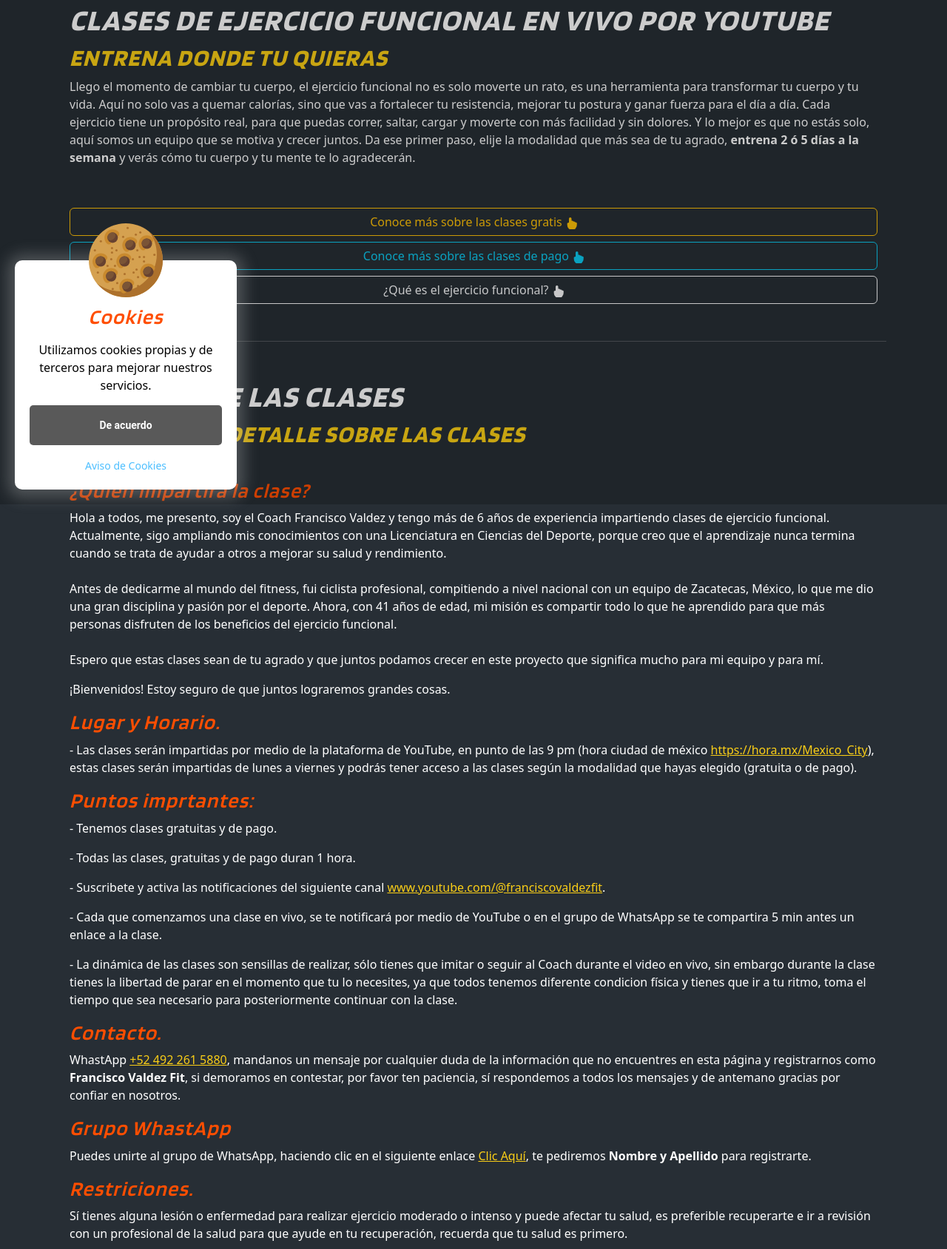
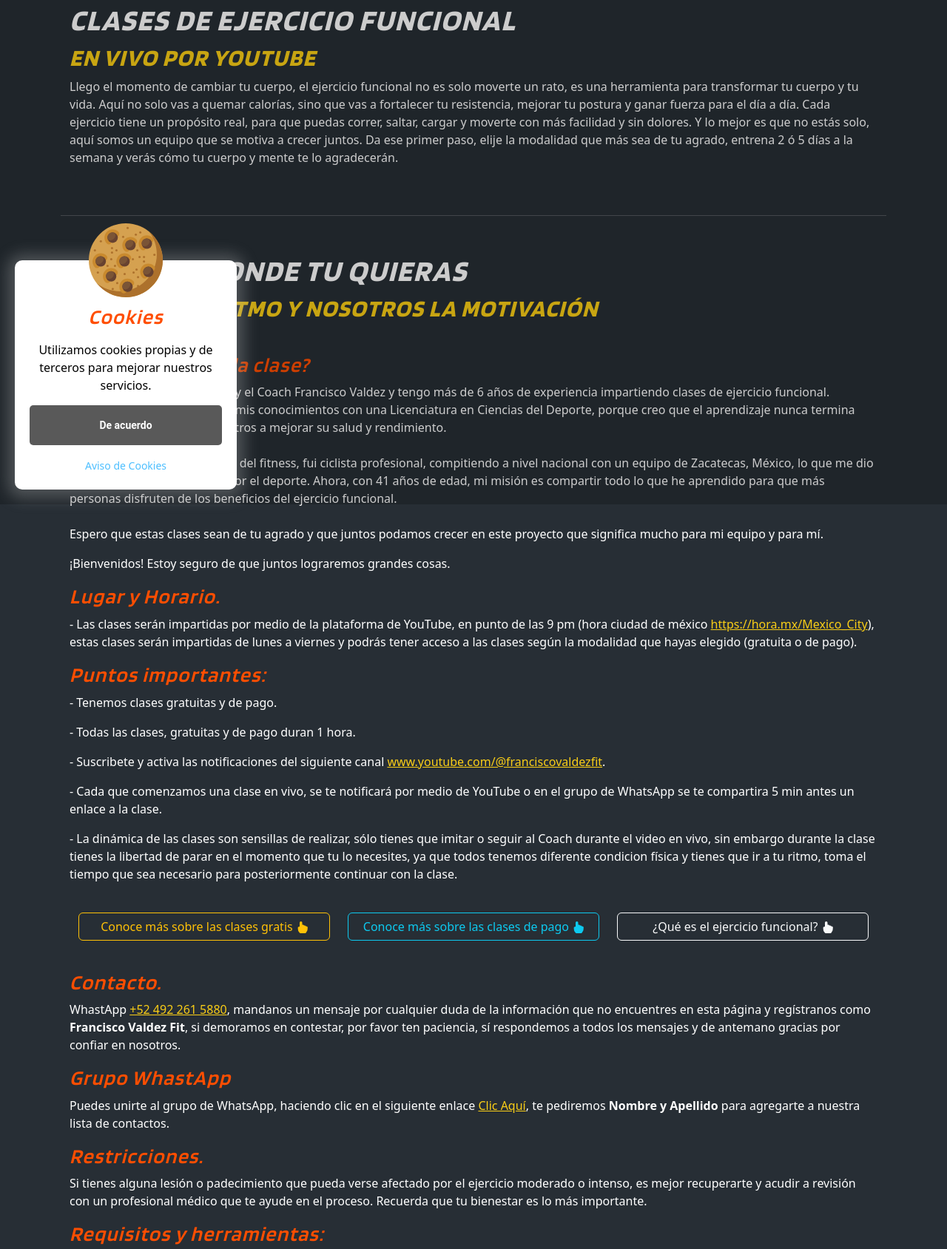
Before and after one commit to franciscovaldezfit/codigo-fvf, a plain HTML site: page pages/clases-lives-youtube.html in a window 1280 px wide. Shown: the part 118-1807 px from the top of the page at 74% size. Drawn offline with nearby package versions, Linux system fonts and the light colour scheme.

Commit message:
se corrigio ortografía

```diff
--- a/css/media.css
+++ b/css/media.css
@@ -1,69 +1,75 @@
+/*Inicia Extra Extra Large...*/
+@media (min-width: 1400px) {}
 
-/*Inicia Extra Extra Large...*/
-@media (min-width: 1400px){
-
-}
 /*...termina XXL*/
 
 /*Inicia Extra Large...*/
-@media (min-width: 1200px) and (max-width: 1399px){
+@media (min-width: 1200px) and (max-width: 1399px) {}
 
-}
 /*...termina XL*/
 
 /*Inicia Large...*/
-@media (min-width: 992px) and (max-width: 1199px){
+@media (min-width: 992px) and (max-width: 1199px) {}
 
-}
 /*...termina LG.*/
 
 /*Inicia Medium...*/
-@media (min-width: 768px) and (max-width: 991px){
+@media (min-width: 768px) and (max-width: 991px) {}
 
-}
 /*...termina MD.*/
 
 /*Inicia Small...*/
-@media (min-width: 576px) and (max-width: 767px){
+@media (min-width: 576px) and (max-width: 767px) {}
 
-}
 /*...termina SM.*/
 
 /*Inicia Extra Small...*/
-@media (min-width: 320px) and (max-width: 575px){
-    .navbar-brand{
+@media (min-width: 320px) and (max-width: 575px) {
+    .navbar-brand {
         letter-spacing: 0em;
     }
+
 }
-@media (max-width: 319px){
-    body{
+
+@media (max-width: 319px) {
+    body {
         display: none;
         /* background-color: #130600 !important; */
     }
 }
+
 /*...termina XS.*/
 
+@media (max-width: 767px) {
+    .espacio-pequenio-bonito-sin-linea {
+        margin: 15px 0px 15px 0px;
+    }
+}
+
+@media (min-width: 768px) {
+    .espacio-pequenio-bonito-sin-linea {
+
+        display: none;
+    }
+}
+
 /*Inicia XL...*/
-@media (min-width: 1200px){
+@media (min-width: 1200px) {}
 
-}
 /*...termina XL*/
 
 /*Inicia LG...*/
-@media (min-width: 992px) and (max-width: 1199px){
+@media (min-width: 992px) and (max-width: 1199px) {}
 
-}
-@media (min-width: 992px){
+@media (min-width: 992px) {}
 
-}
-@media (max-width: 991px){
+@media (max-width: 991px) {}
 
-}
 /*...termina LG.*/
 
 /*Inicia Medium...*/
-@media (min-width: 768px){
-    .nivel-0{
+@media (min-width: 768px) {
+    .nivel-0 {
         margin-top: 15px;
         margin-bottom: 15px;
         padding: 15px;
@@ -71,18 +77,20 @@
         height: calc(100vh - 62px);
     }
 }
-@media (min-width: 992px){
-    .img-fvf{
+
+@media (min-width: 992px) {
+    .img-fvf {
         background-image: url(../img/img-fvf-992-1400.png);
         width: 894px;
         height: 278px;
     }
 }
+
 /*...termina MD.*/
 
 /*Inicia Small...*/
-@media (min-width: 576px) and (max-width: 767px){
-    .nivel-0{
+@media (min-width: 576px) and (max-width: 767px) {
+    .nivel-0 {
         margin-top: 10px;
         margin-bottom: 10px;
         padding: 10px;
@@ -90,33 +98,34 @@
         height: calc(100vh - 42px);
     }
 }
-@media (min-width: 576px) and (max-width: 991px){
-    .img-fvf{
+
+@media (min-width: 576px) and (max-width: 991px) {
+    .img-fvf {
         background-image: url(../img/img-fvf-576-991.png);
         width: 496px;
         height: 413px;
     }
 }
+
 /*...termina SM.*/
 
 /*Inicia Extra small...*/
-@media (min-width: 320px) and (max-width: 575px){
-    .nivel-0{
+@media (min-width: 320px) and (max-width: 575px) {
+    .nivel-0 {
         margin-top: 5px;
         margin-bottom: 5px;
         padding: 5px;
         width: calc(100% - 24px);
         height: calc(100vh - 22px);
     }
-    h1{
-        margin: 5px 0px;
-    }
 }
-@media (min-width: 320px) and (max-width: 575px){
-    .img-fvf{
+
+@media (min-width: 320px) and (max-width: 575px) {
+    .img-fvf {
         background-image: url(../img/img-fvf-320-575.png);
         width: 275px;
         height: 247px;
     }
 }
+
 /*...termina XS.*/
--- a/pages/clases-lives-youtube.html
+++ b/pages/clases-lives-youtube.html
@@ -132,56 +132,20 @@
             <div class="row">
                 <div class="col">
                     <article>
-                        <h1>CLASES DE EJERCICIO FUNCIONAL EN VIVO POR YOUTUBE</h1>
-                        <h2>ENTRENA DONDE TU QUIERAS</h2>
+                        <h1>CLASES DE EJERCICIO FUNCIONAL</h1>
+                        <h2>EN VIVO POR YOUTUBE</h2>
                         <p>Llego el momento de cambiar tu cuerpo,
                             el ejercicio funcional no es solo moverte un rato, es una herramienta para transformar tu
                             cuerpo y tu vida. Aquí no solo vas a quemar calorías, sino que vas a fortalecer tu
                             resistencia, mejorar tu postura y ganar fuerza para el día a día. Cada ejercicio tiene un
                             propósito real, para que puedas correr, saltar, cargar y moverte con más facilidad y sin
-                            dolores. Y lo mejor es que no estás solo, aquí somos un equipo que se motiva y crecer
+                            dolores. Y lo mejor es que no estás solo, aquí somos un equipo que se motiva a crecer
                             juntos.
-                            Da ese primer paso, elije la modalidad que más sea de tu agrado, <b>entrena 2 ó 5 días a la
-                                semana</b> y verás cómo tu cuerpo y tu mente te lo
+                            Da ese primer paso, elije la modalidad que más sea de tu agrado, entrena 2 ó 5 días a la
+                            semana y verás cómo tu cuerpo y mente te lo
                             agradecerán.
                         </p>
                     </article>
-                </div>
-            </div>
-        </div>
-
-        <div class="espacio-bonito-sin-linea"></div>
-
-        <div class="container">
-            <div class="row">
-                <div class="d-grid gap-2 col mx-auto">
-                    <button type="button" class="btn btn-outline-warning" data-bs-toggle="modal"
-                        data-bs-target="#clases-gratis">
-                        Conoce más sobre las clases gratis
-                        <svg xmlns="http://www.w3.org/2000/svg" width="16" height="16" fill="currentColor"
-                            class="bi bi-hand-index-fill" viewBox="0 0 16 16">
-                            <path
-                                d="M8.5 4.466V1.75a1.75 1.75 0 1 0-3.5 0v5.34l-1.2.24a1.5 1.5 0 0 0-1.196 1.636l.345 3.106a2.5 2.5 0 0 0 .405 1.11l1.433 2.15A1.5 1.5 0 0 0 6.035 16h6.385a1.5 1.5 0 0 0 1.302-.756l1.395-2.441a3.5 3.5 0 0 0 .444-1.389l.271-2.715a2 2 0 0 0-1.99-2.199h-.581a5 5 0 0 0-.195-.248c-.191-.229-.51-.568-.88-.716-.364-.146-.846-.132-1.158-.108l-.132.012a1.26 1.26 0 0 0-.56-.642 2.6 2.6 0 0 0-.738-.288c-.31-.062-.739-.058-1.05-.046z" />
-                        </svg>
-                    </button>
-                    <button type="button" class="btn btn-outline-info" data-bs-toggle="modal"
-                        data-bs-target="#clases-de-pago">
-                        Conoce más sobre las clases de pago
-                        <svg xmlns="http://www.w3.org/2000/svg" width="16" height="16" fill="currentColor"
-                            class="bi bi-hand-index-fill" viewBox="0 0 16 16">
-                            <path
-                                d="M8.5 4.466V1.75a1.75 1.75 0 1 0-3.5 0v5.34l-1.2.24a1.5 1.5 0 0 0-1.196 1.636l.345 3.106a2.5 2.5 0 0 0 .405 1.11l1.433 2.15A1.5 1.5 0 0 0 6.035 16h6.385a1.5 1.5 0 0 0 1.302-.756l1.395-2.441a3.5 3.5 0 0 0 .444-1.389l.271-2.715a2 2 0 0 0-1.99-2.199h-.581a5 5 0 0 0-.195-.248c-.191-.229-.51-.568-.88-.716-.364-.146-.846-.132-1.158-.108l-.132.012a1.26 1.26 0 0 0-.56-.642 2.6 2.6 0 0 0-.738-.288c-.31-.062-.739-.058-1.05-.046z" />
-                        </svg>
-                    </button>
-                    <button type="button" class="btn btn-outline-light" data-bs-toggle="modal"
-                        data-bs-target="#ejercicio-funcional">
-                        ¿Qué es el ejercicio funcional?
-                        <svg xmlns="http://www.w3.org/2000/svg" width="16" height="16" fill="currentColor"
-                            class="bi bi-hand-index-fill" viewBox="0 0 16 16">
-                            <path
-                                d="M8.5 4.466V1.75a1.75 1.75 0 1 0-3.5 0v5.34l-1.2.24a1.5 1.5 0 0 0-1.196 1.636l.345 3.106a2.5 2.5 0 0 0 .405 1.11l1.433 2.15A1.5 1.5 0 0 0 6.035 16h6.385a1.5 1.5 0 0 0 1.302-.756l1.395-2.441a3.5 3.5 0 0 0 .444-1.389l.271-2.715a2 2 0 0 0-1.99-2.199h-.581a5 5 0 0 0-.195-.248c-.191-.229-.51-.568-.88-.716-.364-.146-.846-.132-1.158-.108l-.132.012a1.26 1.26 0 0 0-.56-.642 2.6 2.6 0 0 0-.738-.288c-.31-.062-.739-.058-1.05-.046z" />
-                        </svg>
-                    </button>
                 </div>
             </div>
         </div>
@@ -203,10 +167,12 @@
                             <h3>Horario</h3>
                             <p>Lunes y miercoles de 9 pm a 10 pm, hora ciudad de México.</p>
                             <h3>Únete al grupo de WhastApp</h3>
-                            <p>- Te dejo un enlace para que te unas al grupo, <a href="https://chat.whatsapp.com/IhDKY8wSlCL79MC6QDAL2y"
-                                    target="_blank">Clic
+                            <p>- Te dejo un enlace para que te unas al grupo, <a
+                                    href="https://chat.whatsapp.com/IhDKY8wSlCL79MC6QDAL2y" target="_blank">Clic
                                     Aquí</a>.</p>
-                            <p>- Todas las clases se comparten 5 min antes por medio de un link en el grupo de WhastApp.</p>
+                            <p>- Todas las clases se comparten 5 min antes por medio de un enlace en el grupo de
+                                WhastApp.
+                            </p>
                         </article>
 
                         <img src="../img/clases_gratis.png" class="img-fluid" alt="Clases Gratis">
@@ -242,11 +208,11 @@
                             <h3>Costo</h3>
                             <p>
                                 <b>México:</b><br>
-                                - $50 MXN por senama. <br>
+                                - $50 MXN por semana. <br>
                                 - $150 MXN por mes. <br>
                                 - Estos pagos se realizan por depósito o transferencia bancaria.<br><br>
                                 <b>Otros países:</b><br>
-                                - $3 USD por senama.<br>
+                                - $3 USD por semana.<br>
                                 - $9 USD por mes.<br>
                                 - Estos pagos se realizan por la plataforma de PayPal.<br><br>
                                 Si estas interesado en tomar las clases, puedes mandarnos un mensaje por WhastApp al <a
@@ -360,8 +326,8 @@
             <div class="row">
                 <div class="col">
                     <article>
-                        <h1>TODO SOBRE LAS CLASES</h1>
-                        <h2>CONOCE CADA DETALLE SOBRE LAS CLASES</h2>
+                        <h1>ENTRENA DONDE TU QUIERAS</h1>
+                        <h2>TU PONES EL RITMO Y NOSOTROS LA MOTIVACIÓN</h2>
                         <div class="espacio-bonito-sin-linea"></div>
                         <h3>¿Quién impartirá la clase?</h3>
                         <p>Hola a todos, me presento, soy el Coach Francisco Valdez y tengo más de 6 años de experiencia
@@ -385,7 +351,7 @@
                             a viernes y podrás tener acceso a las clases según la modalidad que hayas elegido (gratuita
                             o de pago).
                         </p>
-                        <h3>Puntos imprtantes:</h3>
+                        <h3>Puntos importantes:</h3>
                         <p>- Tenemos clases gratuitas y de pago.</p>
                         <p>- Todas las clases, gratuitas y de pago duran 1 hora.</p>
                         <p>- Suscribete y activa las notificaciones del siguiente canal <a
@@ -399,25 +365,68 @@
                             el momento que tu lo
                             necesites, ya que todos tenemos diferente condicion física y tienes que ir a tu ritmo, toma
                             el tiempo que sea necesario para posteriormente continuar con la clase.</p>
+
+                        <div class="espacio-bonito-sin-linea"></div>
+
+                        <div class="container">
+                            <div class="row">
+                                <div class="col-12 col-md-4">
+                                    <button type="button" class="btn btn-outline-warning" style="width: 100%;"
+                                        data-bs-toggle="modal" data-bs-target="#clases-gratis">
+                                        Conoce más sobre las clases gratis
+                                        <svg xmlns="http://www.w3.org/2000/svg" width="16" height="16"
+                                            fill="currentColor" class="bi bi-hand-index-fill" viewBox="0 0 16 16">
+                                            <path
+                                                d="M8.5 4.466V1.75a1.75 1.75 0 1 0-3.5 0v5.34l-1.2.24a1.5 1.5 0 0 0-1.196 1.636l.345 3.106a2.5 2.5 0 0 0 .405 1.11l1.433 2.15A1.5 1.5 0 0 0 6.035 16h6.385a1.5 1.5 0 0 0 1.302-.756l1.395-2.441a3.5 3.5 0 0 0 .444-1.389l.271-2.715a2 2 0 0 0-1.99-2.199h-.581a5 5 0 0 0-.195-.248c-.191-.229-.51-.568-.88-.716-.364-.146-.846-.132-1.158-.108l-.132.012a1.26 1.26 0 0 0-.56-.642 2.6 2.6 0 0 0-.738-.288c-.31-.062-.739-.058-1.05-.046z" />
+                                        </svg>
+                                    </button>
+                                </div>
+                                <div class="espacio-pequenio-bonito-sin-linea"></div>
+                                <div class="col-12 col-md-4">
+                                    <button type="button" class="btn btn-outline-info" style="width: 100%;"
+                                        data-bs-toggle="modal" data-bs-target="#clases-de-pago">
+                                        Conoce más sobre las clases de pago
+                                        <svg xmlns="http://www.w3.org/2000/svg" width="16" height="16"
+                                            fill="currentColor" class="bi bi-hand-index-fill" viewBox="0 0 16 16">
+                                            <path
+                                                d="M8.5 4.466V1.75a1.75 1.75 0 1 0-3.5 0v5.34l-1.2.24a1.5 1.5 0 0 0-1.196 1.636l.345 3.106a2.5 2.5 0 0 0 .405 1.11l1.433 2.15A1.5 1.5 0 0 0 6.035 16h6.385a1.5 1.5 0 0 0 1.302-.756l1.395-2.441a3.5 3.5 0 0 0 .444-1.389l.271-2.715a2 2 0 0 0-1.99-2.199h-.581a5 5 0 0 0-.195-.248c-.191-.229-.51-.568-.88-.716-.364-.146-.846-.132-1.158-.108l-.132.012a1.26 1.26 0 0 0-.56-.642 2.6 2.6 0 0 0-.738-.288c-.31-.062-.739-.058-1.05-.046z" />
+                                        </svg>
+                                    </button>
+                                </div>
+                                <div class="espacio-pequenio-bonito-sin-linea"></div>
+                                <div class="col-12 col-md-4">
+                                    <button type="button" class="btn btn-outline-light" style="width: 100%;"
+                                        data-bs-toggle="modal" data-bs-target="#ejercicio-funcional">
+                                        ¿Qué es el ejercicio funcional?
+                                        <svg xmlns="http://www.w3.org/2000/svg" width="16" height="16"
+                                            fill="currentColor" class="bi bi-hand-index-fill" viewBox="0 0 16 16">
+                                            <path
+                                                d="M8.5 4.466V1.75a1.75 1.75 0 1 0-3.5 0v5.34l-1.2.24a1.5 1.5 0 0 0-1.196 1.636l.345 3.106a2.5 2.5 0 0 0 .405 1.11l1.433 2.15A1.5 1.5 0 0 0 6.035 16h6.385a1.5 1.5 0 0 0 1.302-.756l1.395-2.441a3.5 3.5 0 0 0 .444-1.389l.271-2.715a2 2 0 0 0-1.99-2.199h-.581a5 5 0 0 0-.195-.248c-.191-.229-.51-.568-.88-.716-.364-.146-.846-.132-1.158-.108l-.132.012a1.26 1.26 0 0 0-.56-.642 2.6 2.6 0 0 0-.738-.288c-.31-.062-.739-.058-1.05-.046z" />
+                                        </svg>
+                                    </button>
+                                </div>
+                            </div>
+                        </div>
+
+                        <div class="espacio-bonito-sin-linea"></div>
+
                         <h3>Contacto.</h3>
                         <p>WhastApp <a href="https://wa.me/524922615880" target="_blank">+52 492 261 5880</a>, mandanos
                             un mensaje por cualquier duda de la información que no encuentres en esta página y
-                            registrarnos
+                            regístranos
                             como <b>Francisco Valdez
                                 Fit</b>, si demoramos en contestar, por favor ten paciencia, sí respondemos a todos
                             los mensajes y de antemano gracias por confiar en nosotros.
                         </p>
-
-
                         <h3>Grupo WhastApp</h3>
                         <p>Puedes unirte al grupo de WhatsApp, haciendo clic en el siguiente enlace <a
                                 href="https://chat.whatsapp.com/IhDKY8wSlCL79MC6QDAL2y" target="_blank">Clic Aquí</a>,
-                            te pediremos <b>Nombre y Apellido</b> para registrarte.
+                            te pediremos <b>Nombre y Apellido</b> para agregarte a nuestra lista de contactos.
                         </p>
-                        <h3>Restriciones.</h3>
-                        <p>Sí tienes alguna lesión o enfermedad para realizar ejercicio moderado o intenso y puede
-                            afectar tu salud, es preferible recuperarte e ir a revisión con un profesional de la salud
-                            para que ayude en tu recuperación, recuerda que tu salud es primero.
+                        <h3>Restricciones.</h3>
+                        <p>Si tienes alguna lesión o padecimiento que pueda verse afectado por el ejercicio moderado o
+                            intenso, es mejor recuperarte y acudir a revisión con un profesional médico que te ayude en
+                            el proceso. Recuerda que tu bienestar es lo más importante.
                         </p>
                         <h3>Requisitos y herramientas:</h3>
                         <p>La siguiente información muestra lo más básico y detallado posible para que consigas y
@@ -497,7 +506,7 @@
                                 <p class="card-text">La cuerda de salto es una herramienta efectiva para el
                                     entrenamiento funcional y cardiovascular; Mejora la resistencia cardiovascular,
                                     quema calorías rápidamente, fortalece piernas y core, aumenta la coordinación y
-                                    agilidad, fácil de</p>
+                                    agilidad, fácil de transportar.</p>
                             </div>
                         </div>
                     </div>
@@ -506,7 +515,7 @@
                             <img src="../img/botellas-agua-diferentes-pesos.jpg" class="card-img-top"
                                 alt="Botellas con agua">
                             <div class="card-body">
-                                <h5 class="card-title">Botellas con Agua de Diferentes Pesos</h5>
+                                <h5 class="card-title">Botellas con Agua</h5>
                                 <p class="card-text">
                                     - 1 par de botellas con agua de 600 ml.<br>
                                     - 1 par de botellas con agua de 1.5 lts.<br>
@@ -514,7 +523,7 @@
                                     - 1 par de botellas con agua de 2.5 lts.<br>
                                     - 1 par de botellas con agua de 3 lts.<br>
                                 </p>
-                                <p>Las botellas de agua pueden usarse como una herramienta funcional para entrenar de
+                                <p>Las botellas con agua pueden usarse como una herramienta funcional para entrenar de
                                     manera creativa, económica y efectiva. Algunos de sus usos incluyen; Pesas
                                     improvisadas, entrenamiento de resistencia, trabajo de estabilidad, ejercicios de
                                     agarre y circuitos de cardio.</p>
```
Also changed, not shown: docs/clases-en-vivo-youtube.jpg (deleted), docs/clases-en-vivo-youtube_powerup.jpg (added).
